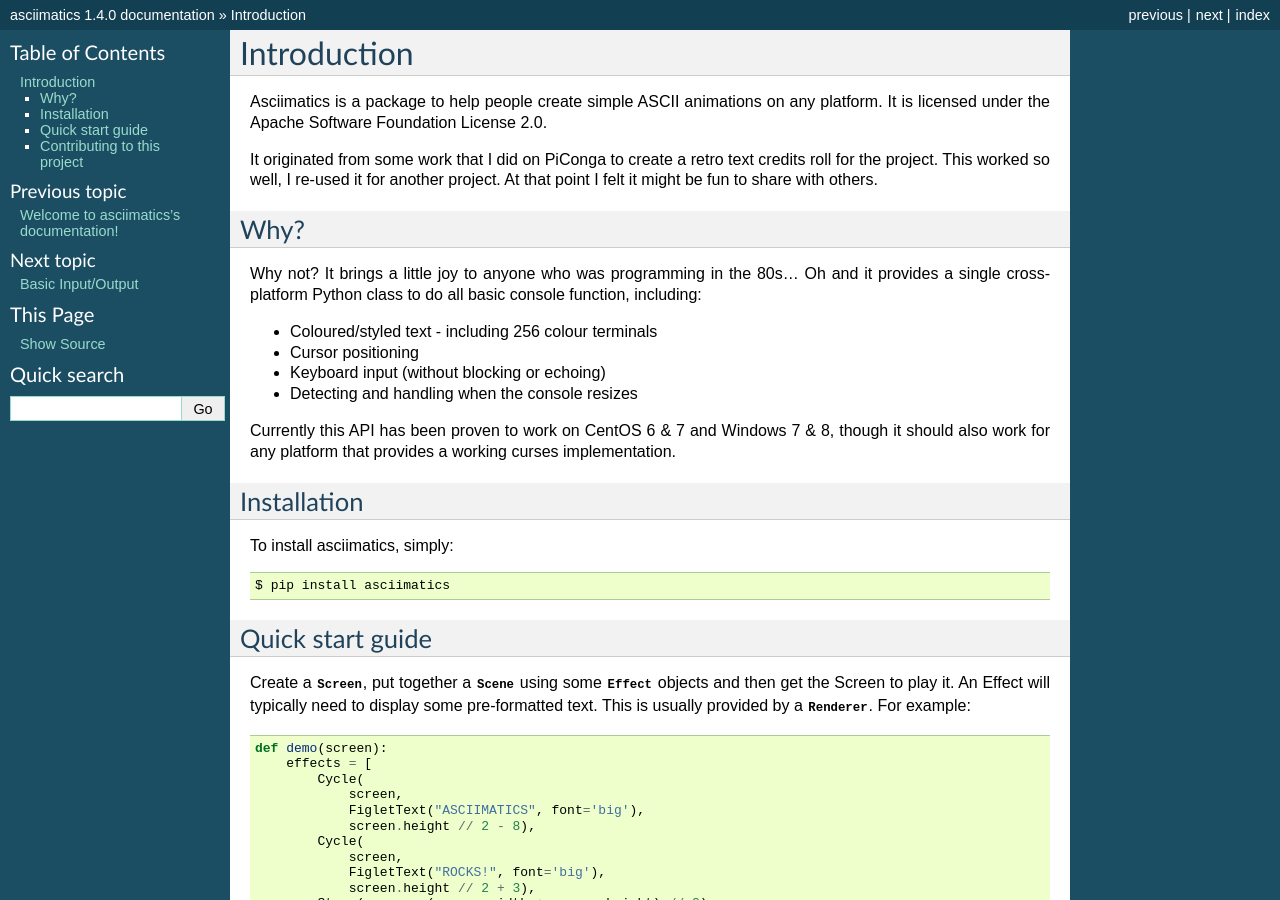
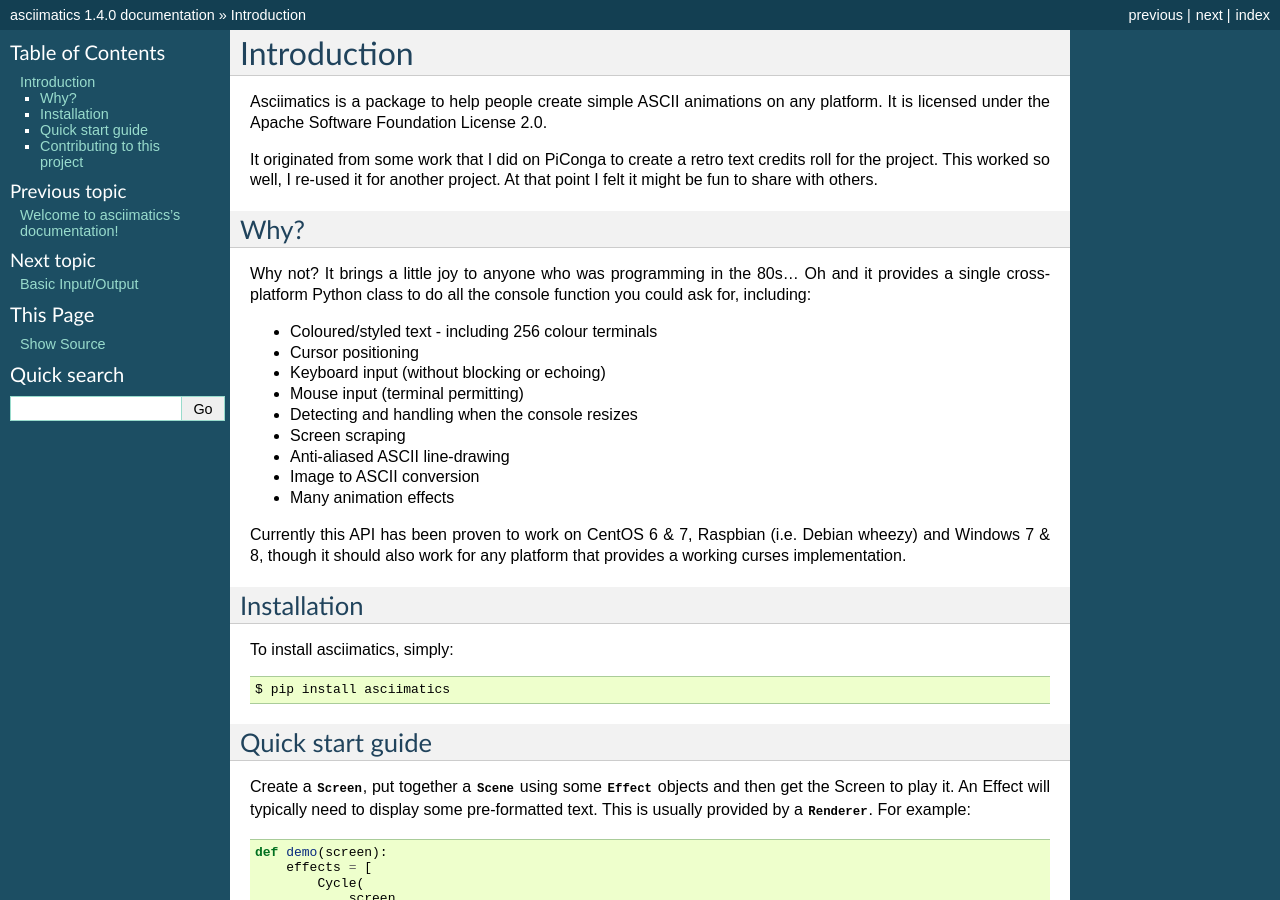
Before and after one commit to peterbrittain/asciimatics, a Sphinx documentation site: the page built from doc/source/intro.rst, in a window 1280 px wide and 900 px high. Built offline with Sphinx 7.4.7, drawn with Linux system fonts in a browser that asks for light colours.

```diff
--- a/doc/source/intro.rst
+++ b/doc/source/intro.rst
@@ -13,17 +13,23 @@ Why?
 ----
 
 Why not?  It brings a little joy to anyone who was programming in the 80s...
-Oh and it provides a single cross-platform Python class to do all basic console
-function, including:
+Oh and it provides a single cross-platform Python class to do all the console
+function you could ask for, including:
 
 * Coloured/styled text - including 256 colour terminals
 * Cursor positioning
 * Keyboard input (without blocking or echoing)
+* Mouse input (terminal permitting)
 * Detecting and handling when the console resizes
+* Screen scraping
+* Anti-aliased ASCII line-drawing
+* Image to ASCII conversion
+* Many animation effects
 
-Currently this API has been proven to work on CentOS 6 & 7 and Windows 7 & 8,
-though it should also work for any platform that provides a working curses
-implementation.
+Currently this API has been proven to work on CentOS 6 & 7, Raspbian (i.e.
+Debian wheezy) and Windows 7 & 8, though it should also work for any
+platform that provides a working curses implementation.
+
 
 Installation
 ------------
```
Also changed, not shown: CHANGES.rst (+6 -4 lines), doc/source/io.rst (+7 -7 lines), 2 other files.
